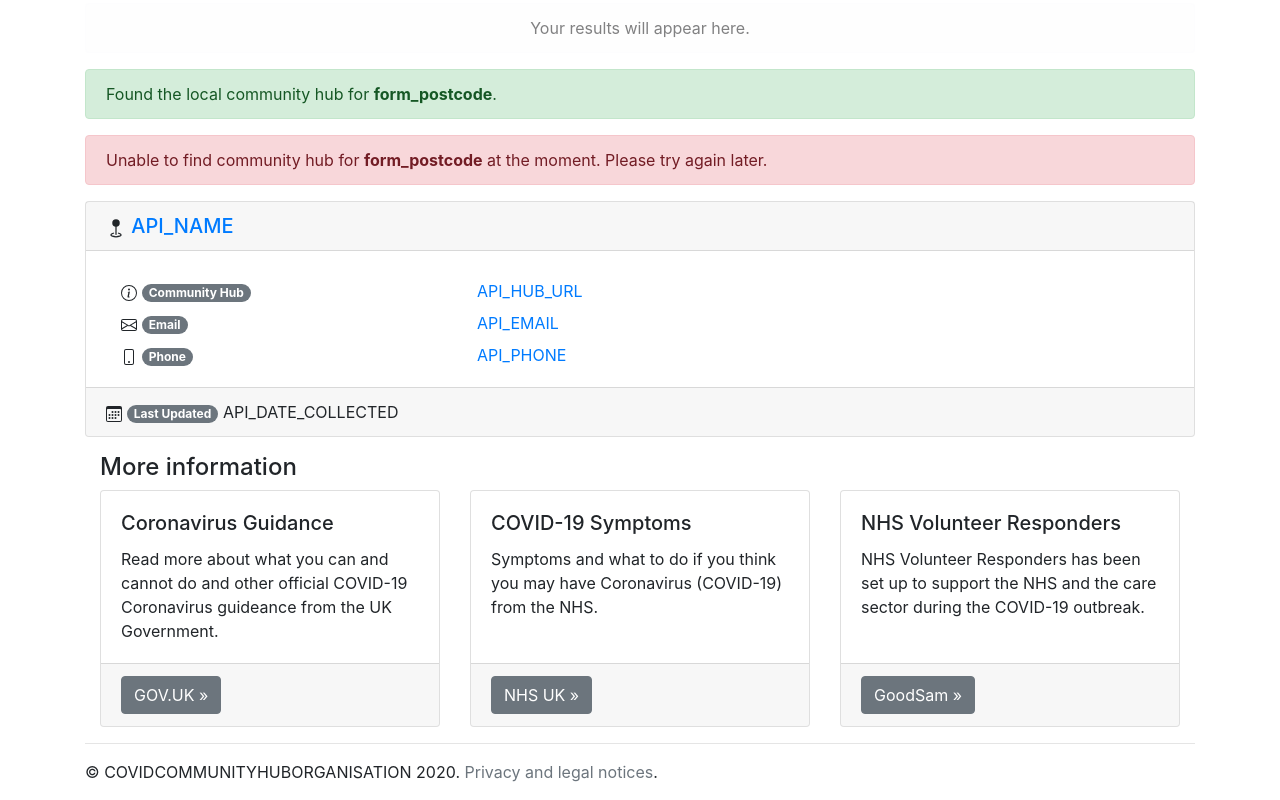
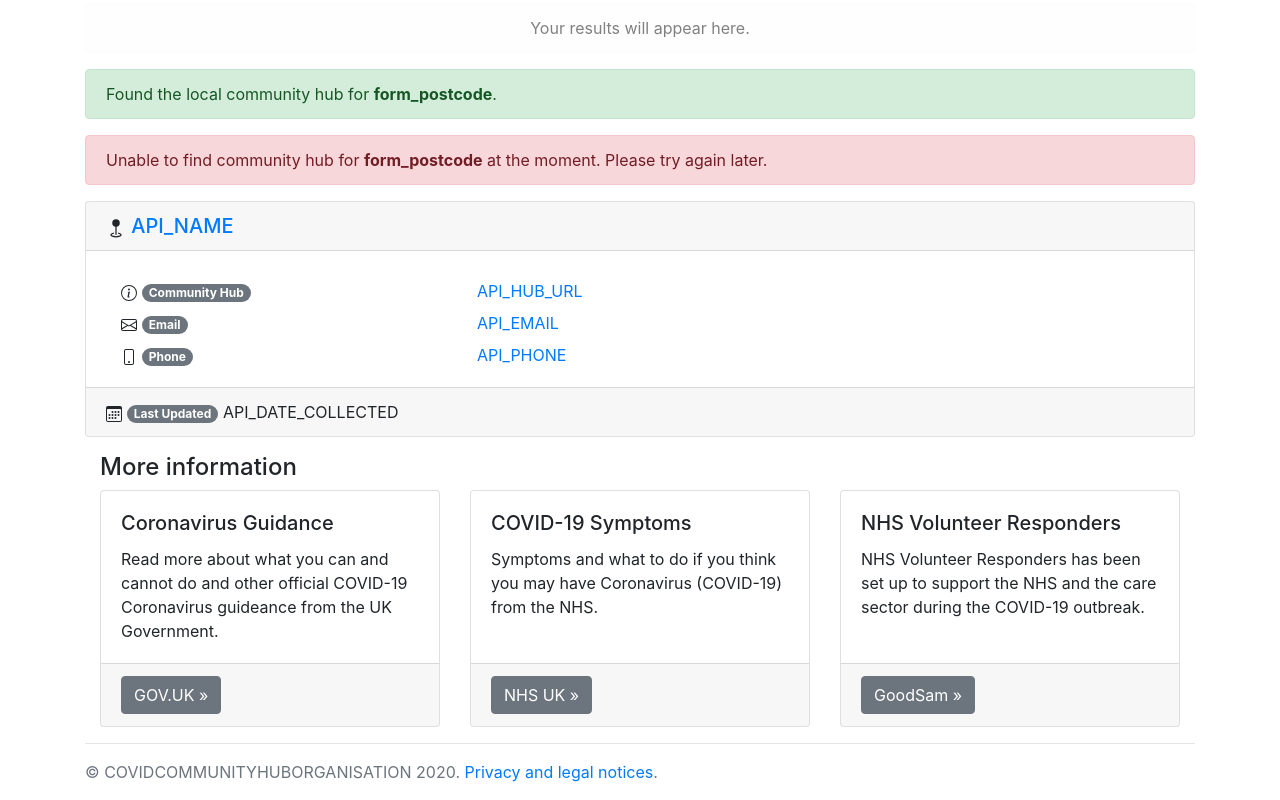
Before and after one commit to rto/covid-community-hubs-html, a plain HTML site: page card-results.html in a window 1280 px wide. Shown: the part 575-1375 px from the top of the page. Drawn offline with nearby package versions, Linux system fonts and the light colour scheme.

Commit message:
Muted footer text.

```diff
--- a/card-results.html
+++ b/card-results.html
@@ -265,8 +265,8 @@ TODO:
 
 <footer class="container">
   <hr>
-  <p>&copy; COVIDCOMMUNITYHUBORGANISATION 2020.
-    <a href="#" title="COVIDCOMMUNITYHUBORGANISATION Privacy and Legal Notices" class="text-muted">Privacy and legal notices</a>.
+  <p class="text-muted">&copy; COVIDCOMMUNITYHUBORGANISATION 2020.
+    <a href="#" title="COVIDCOMMUNITYHUBORGANISATION Privacy and Legal Notices">Privacy and legal notices</a>.
   </p>
 </footer>
 
```
Also changed, not shown: cta-results.html (+2 -2 lines), simple-results.html (+2 -2 lines).
